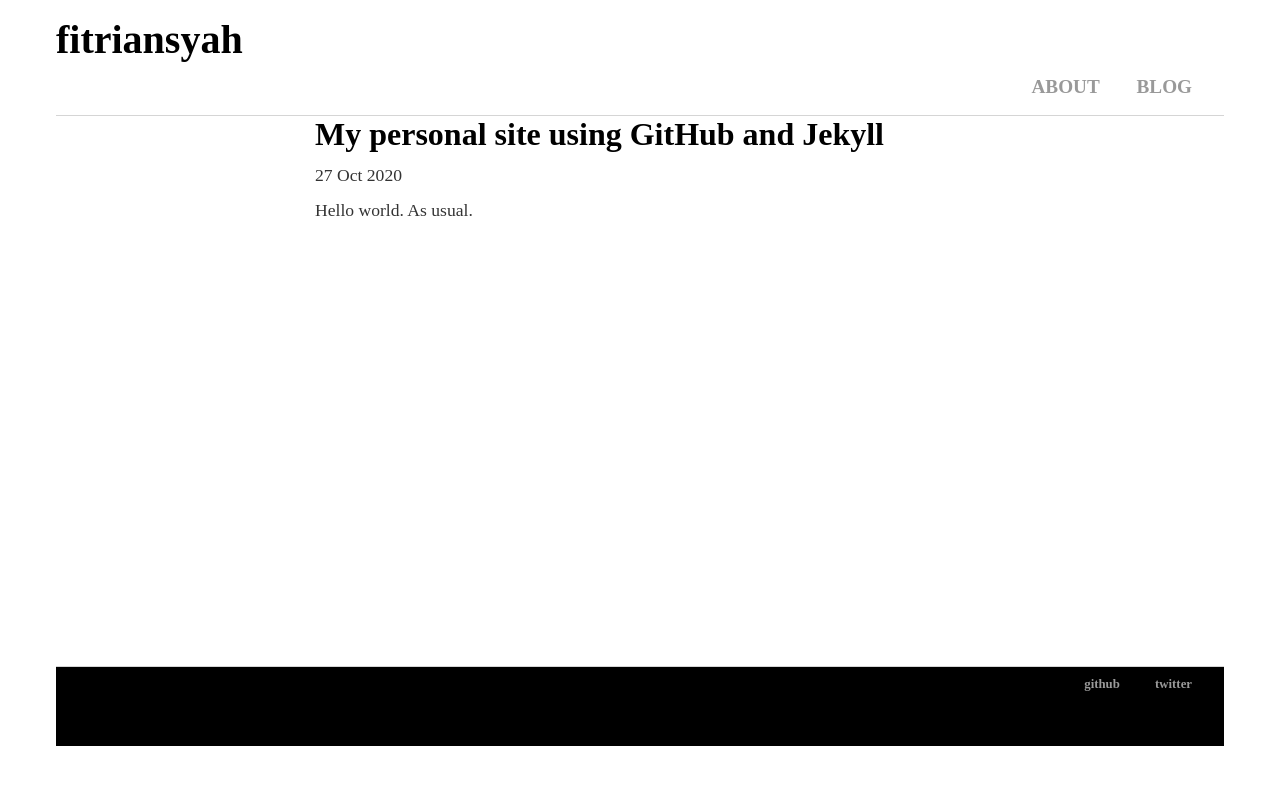
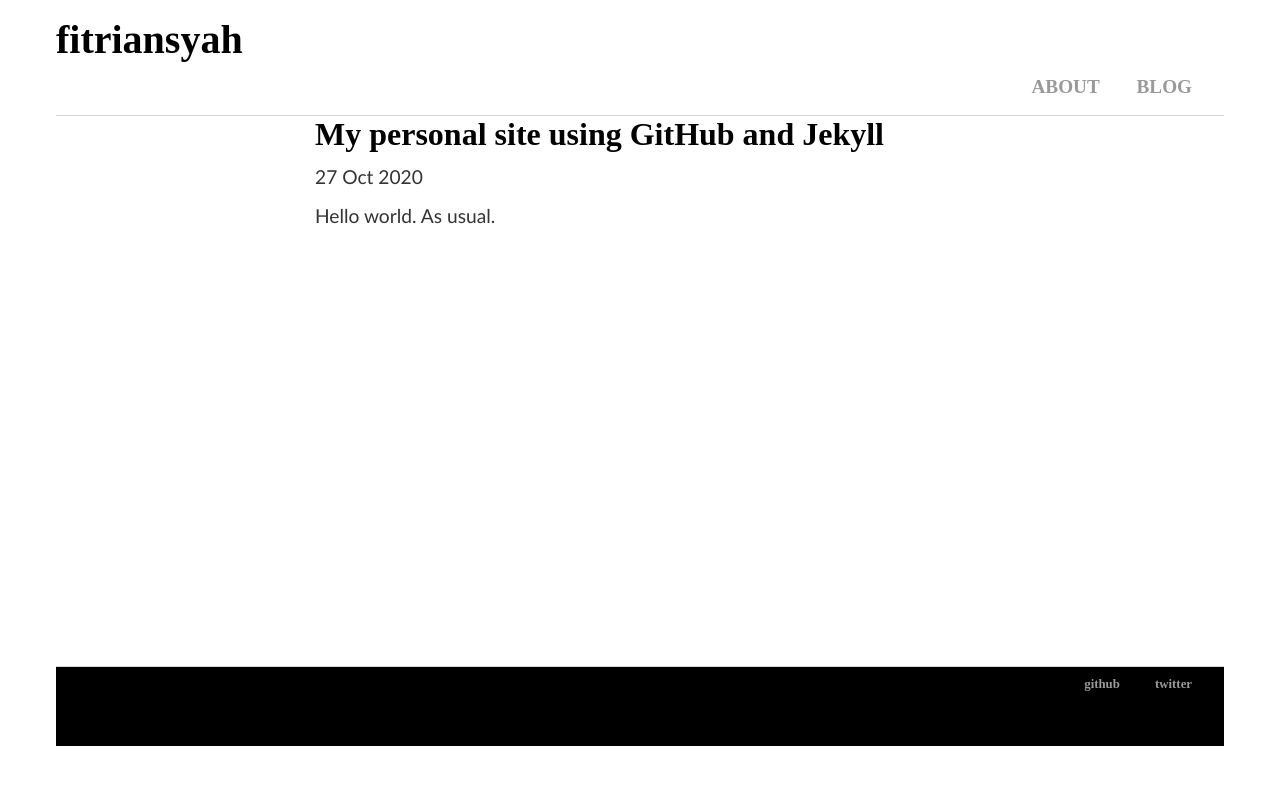
Before and after one commit to rnfitriansyah/rnfitriansyah.github.io, a Jekyll site: the page built from _posts/2020-10-27-rizki-first-site.md, in a window 1280 px wide. Shown: the top 785 px of the page. Built offline with Jekyll 4.4.1, drawn with Linux system fonts in a browser that asks for light colours.

Commit message:
Update responsive.css

```diff
--- a/css/responsive.css
+++ b/css/responsive.css
@@ -52,9 +52,9 @@ h3 {
 
 p {
     margin-top: 10px;
-    font-family:'Gotham book';
-    font-size: 1.1em;
-    line-height: 1.4em;
+    font-family:'Calibri';
+    font-size: 1.2em;
+    line-height: 1.5em;
     color: #333;
     text-align: left;
 }
```
